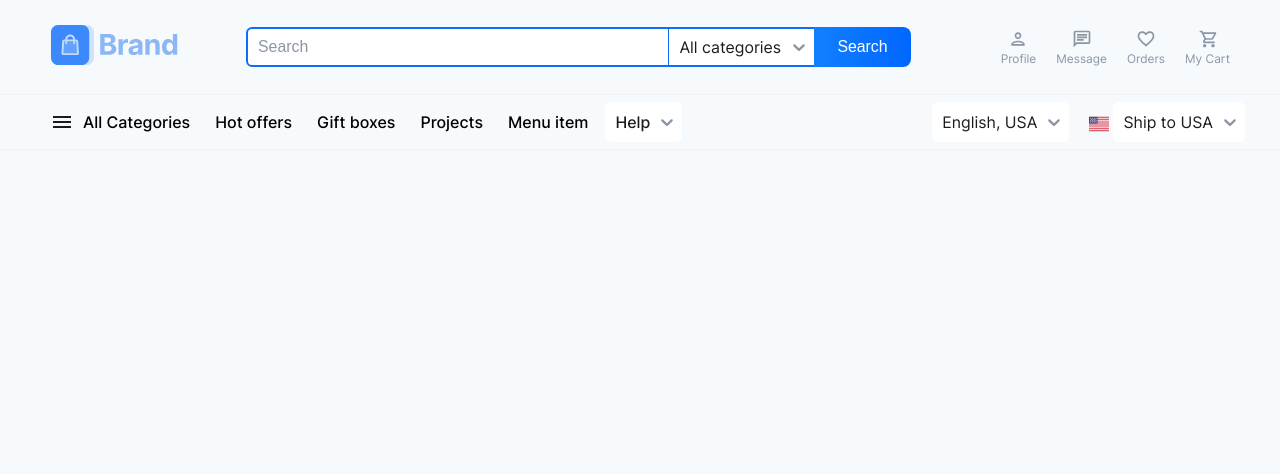
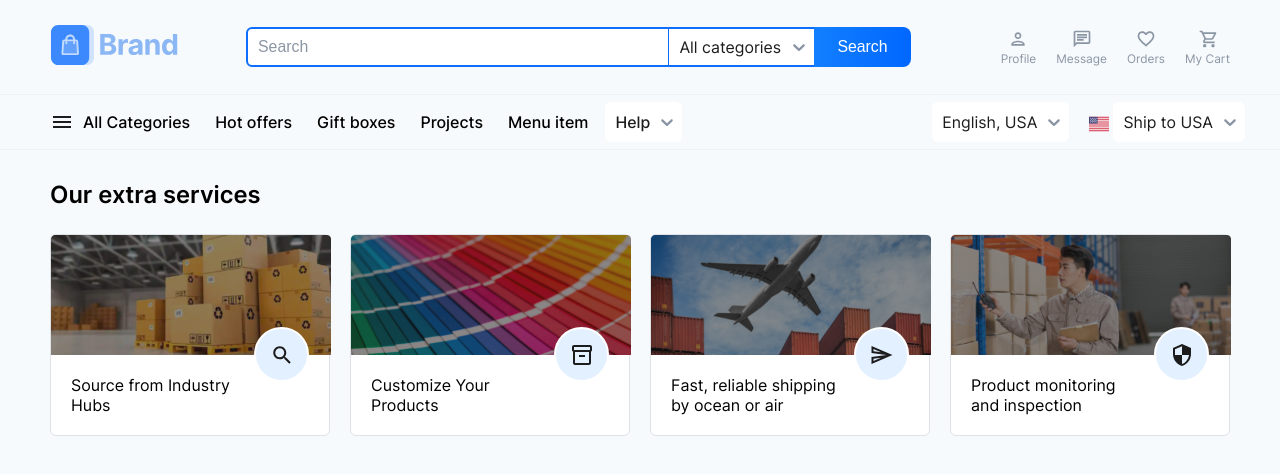
Before and after one commit to martiniucanastasia/next-ts-commerce, a Next.js app: page / in a window 1280 px wide. Shown: the top 474 px of the page. Built offline with nearby package versions, Linux system fonts and the light colour scheme; data requests are answered from the project's data file.

Commit message:
Add Services section on Home page

```diff
--- a/src/app/page.tsx
+++ b/src/app/page.tsx
@@ -1,4 +1,6 @@
 import { NavigationMenu } from "@/components/NavigationMenu/NavigationMenu";
+import { ServicesSection } from "@/pages/HomePage/ServicesSection/ServicesSection";
+
 import { getCategories } from "@/helpers/getCategories";
 import { getLanguages } from "../helpers/getLanguage";
 import { getShippingInfo } from "../helpers/getShippingInfo";
@@ -6,7 +8,6 @@ import { getHeaderLinks } from "@/helpers/getHeaderLinks";
 import { getBurgerData } from "@/helpers/getBurgerData";
 
 export default async function Page() {
-
   const categories = await getCategories();
   const languages = await getLanguages();
   const shippingInfo = await getShippingInfo();
@@ -14,6 +15,7 @@ export default async function Page() {
   const burgerContents = await getBurgerData();
 
   return (
+    <>
       <NavigationMenu
         categories={categories}
         languages={languages}
@@ -21,5 +23,7 @@ export default async function Page() {
         headerLinks={headerLinks}
         burgerContents={burgerContents}
       />
+      <ServicesSection />
+    </>
   );
 }
```
Also changed, not shown: src/app/preview/page.tsx (deleted, +0 -10 lines). Lines whose indentation alone changed are shown as unchanged.
